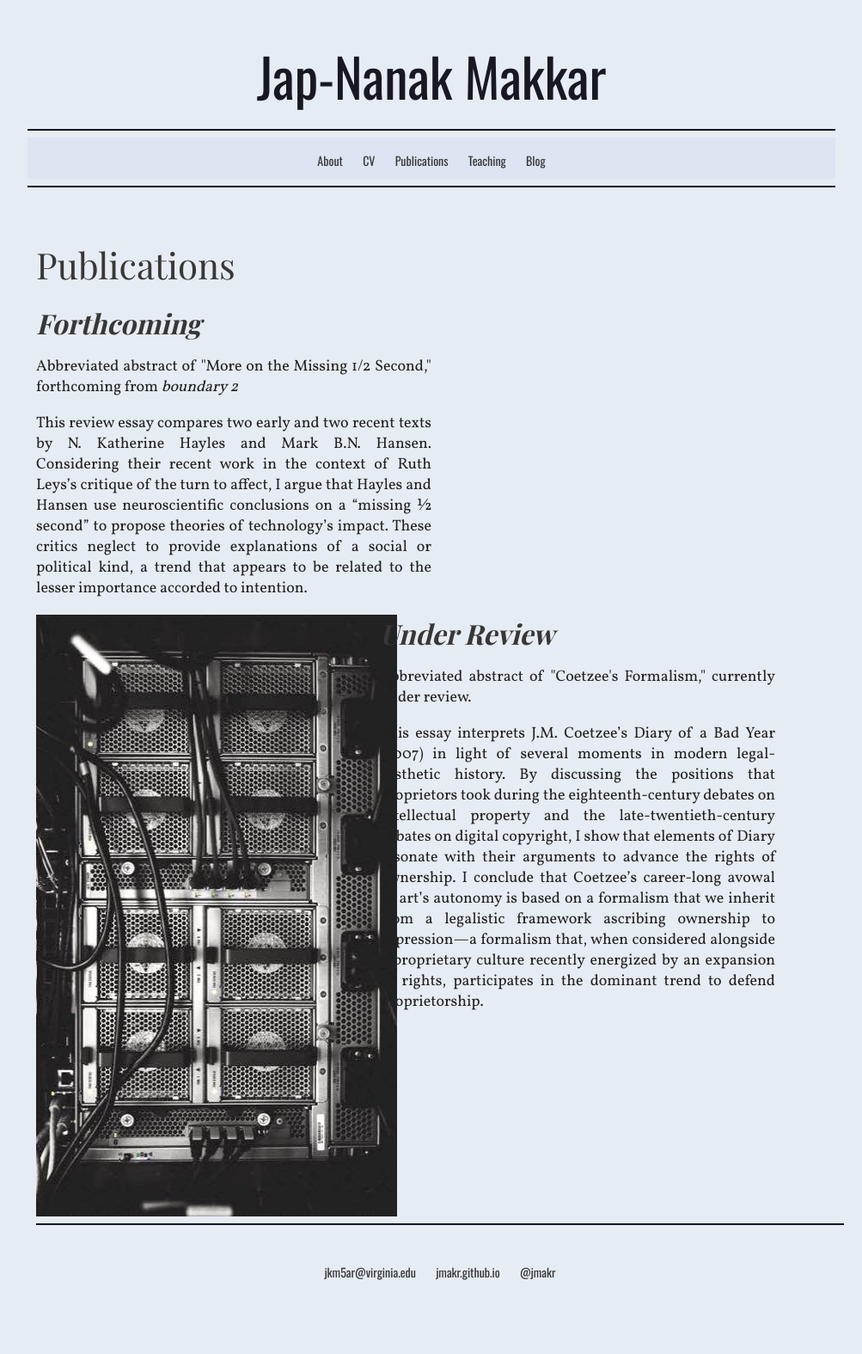
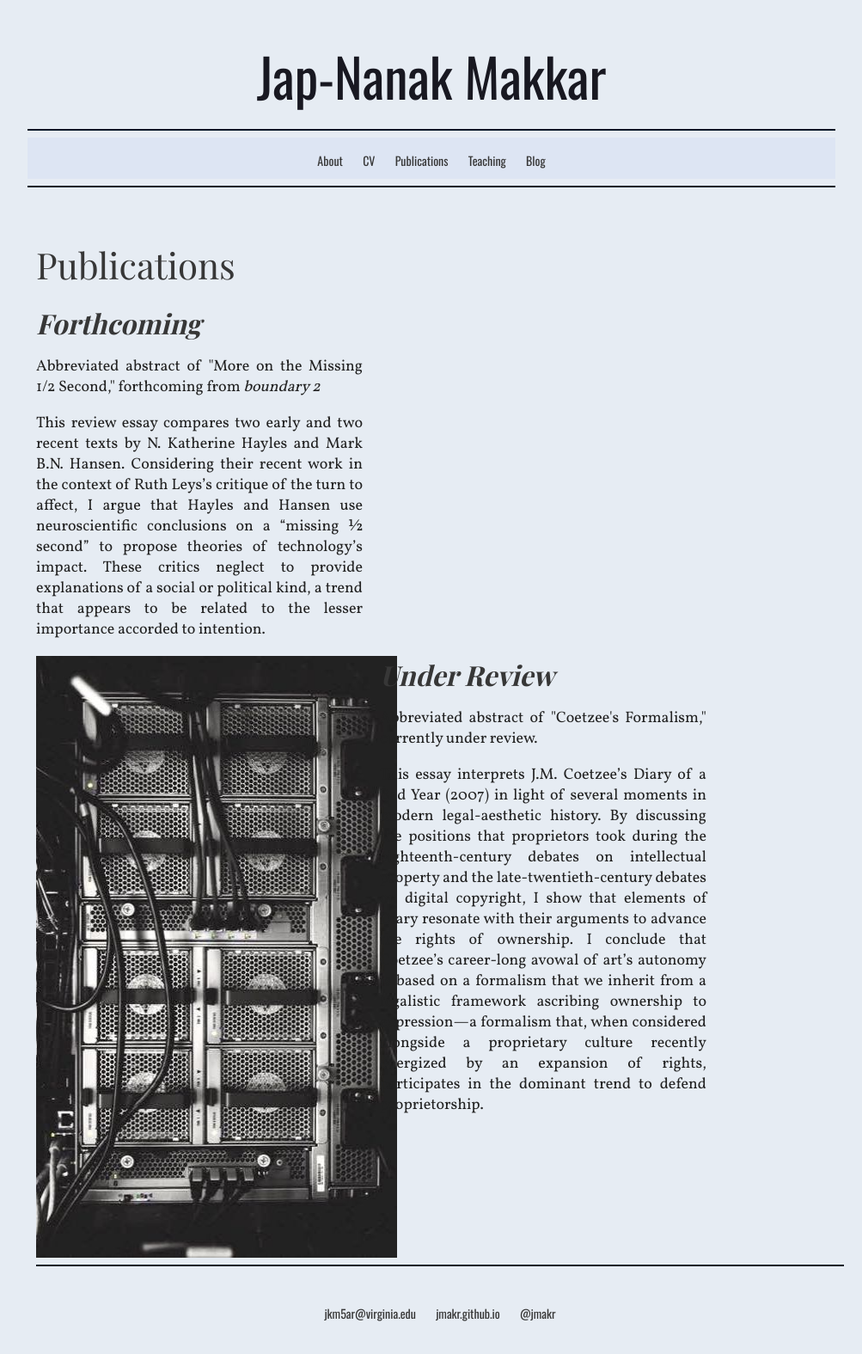
Before and after one commit to jmakr/jmakr.github.io, a Jekyll site: the page built from publications/index.html, in a window 1280 px wide. Shown: the whole page at 86% size, without its empty margins (138-1141 px from the left). Built offline with Jekyll 4.4.1, drawn with Linux system fonts in a browser that asks for light colours; some web fonts are replaced; before the commit the page ends 1527 px from its top, so only the background shows below that.

Commit message:
Update index.html

```diff
--- a/publications/index.html
+++ b/publications/index.html
@@ -5,7 +5,7 @@
 
 <div style="height:700px;" "width: 980px;">
 
-<div id="blurb2" class="article grid_6">
+<div id="blurb2" class="article grid_5">
     	<br>
         <br>
         <br>
@@ -37,7 +37,7 @@
    </div>
 
 
-<div id="blurb2" class="article grid_6">
+<div id="blurb2" class="article grid_5">
 
     <p5>Under Review </p5>
         <p align="justify"> Abbreviated abstract of "Coetzee's Formalism," currently under review.</p>
```
